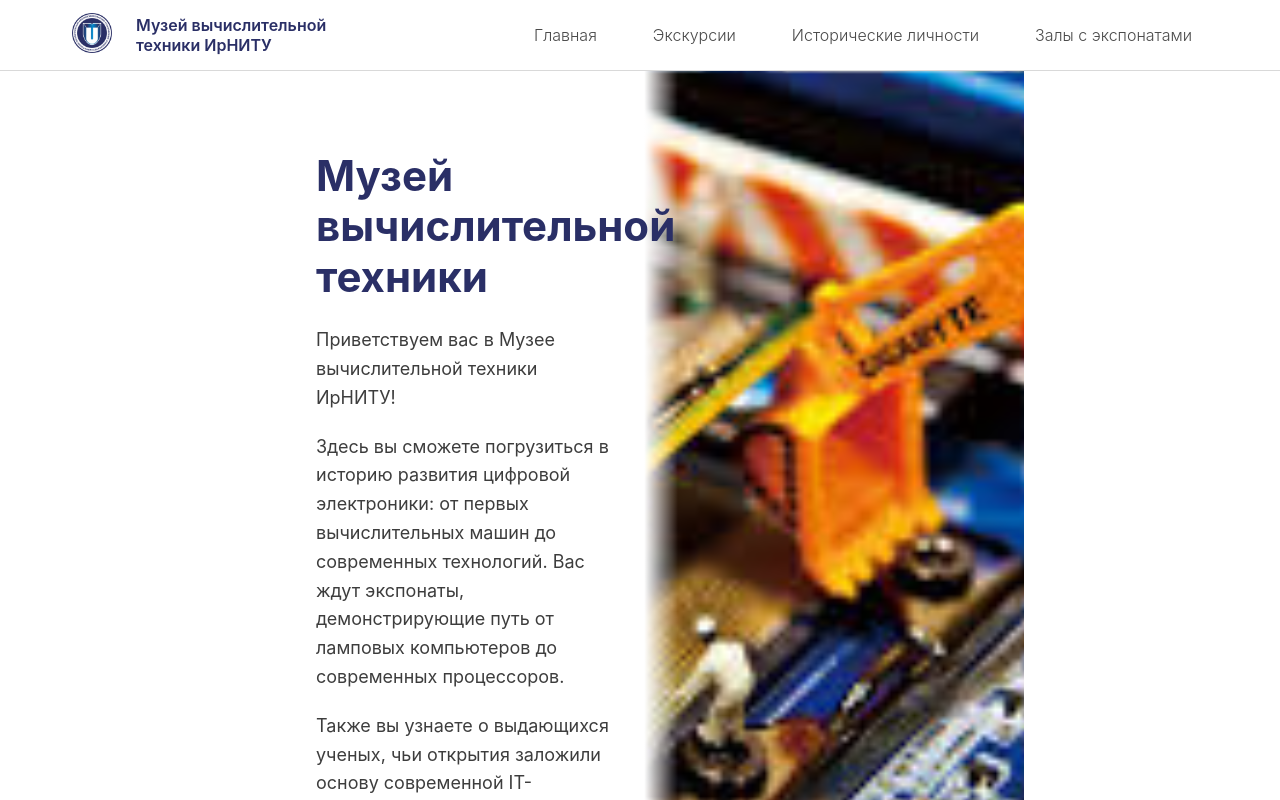
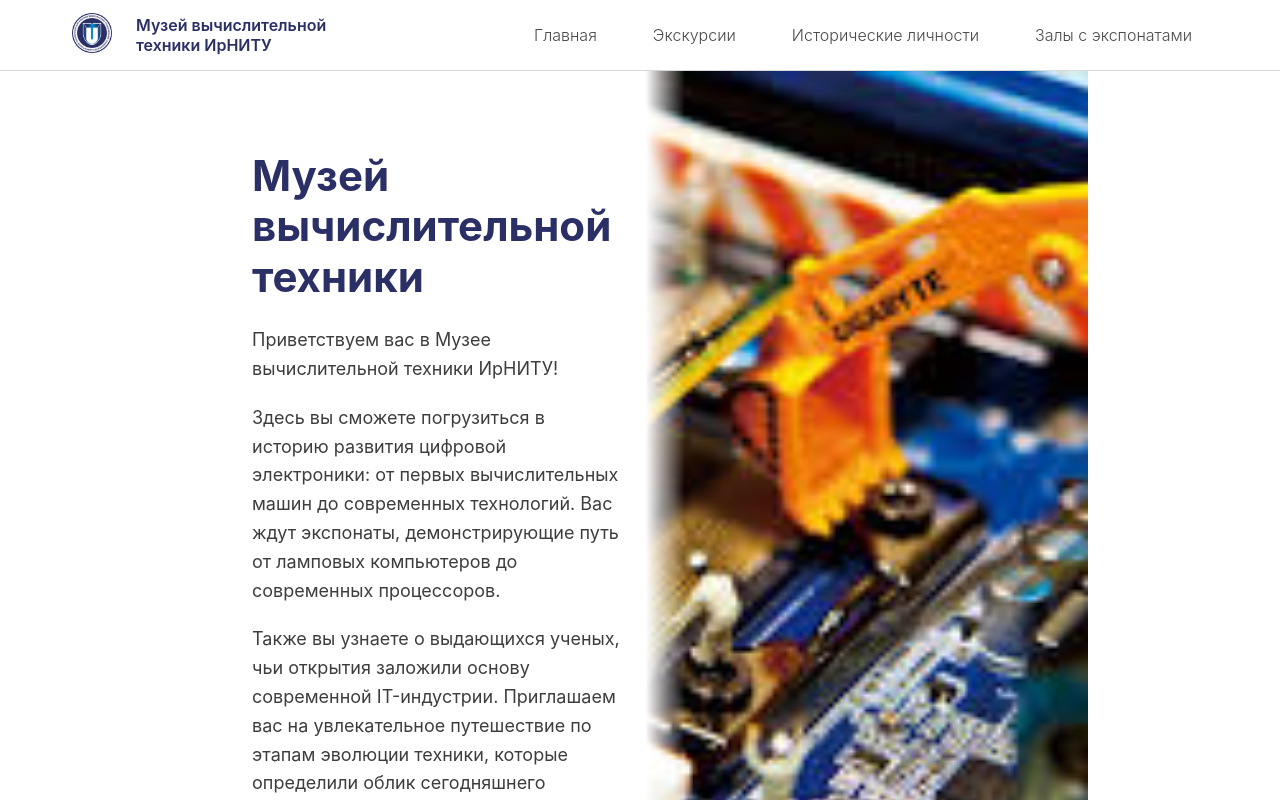
Before and after one commit to MAKKKINTOSH/INRUTU_MUSEUM, a React (Create React App) app in the folder frontend/: page /home in a window 1280 px wide. Shown: the top 800 px of the page. Built offline with nearby package versions, Linux system fonts and the light colour scheme; no server answers.

Commit message:
Refactor HomePage and BaseLayout styles for improved layout consistency

```diff
--- a/frontend/src/pages/HomePage/HomePage.module.css
+++ b/frontend/src/pages/HomePage/HomePage.module.css
@@ -2,10 +2,12 @@
     width: 100%;
     background-color: var(--color-block-background-white);
     overflow-x: hidden;
-    width: 60vw;
-    margin: 0 auto;
+    display: flex;
+    flex-direction: column;
+    gap: 10px; /* Либо поменяйте расстояние, либо вообще другую логику примените */
 }
 
+/* Секция приветствия */
 .WelcomeSection {
     position: relative;
     display: flex;
@@ -13,15 +15,6 @@
     margin-bottom: 24px;
     overflow: hidden;
     align-items: stretch;
-}
-
-/* Картинка */
-.WelcomeSection {
-    position: relative;
-    display: flex;
-    min-height: 600px;
-    margin-bottom: 24px;
-    overflow: hidden;
 }
 
 /* Картинка на весь блок */
@@ -41,16 +34,16 @@
 .WelcomeText {
     position: relative;
     z-index: 1;
-    width: 55%; /* оставляем примерно половину блока для текста */
+    width: 55%;
     padding: 80px 60px;
     display: flex;
     flex-direction: column;
-    justify-content: flex-start; /* выравнивание по верхнему краю */
-    text-align: left; /* левый край */
+    justify-content: flex-start;
+    text-align: left;
     background: linear-gradient(
         to right,
-        var(--color-block-background-white) 92%, /* резкий серый */
-        rgba(245, 247, 250, 0) 100%  /* полностью прозрачный */
+        var(--color-block-background-white) 92%,
+        rgba(245, 247, 250, 0) 100%
     );
 }
 
@@ -72,9 +65,6 @@
 
 /* Контент секций */
 .ContentSection {
-    max-width: 1200px;
-    margin: 0 auto;
-    padding: 0 24px;
     display: flex;
     flex-direction: column;
     gap: 16px;
@@ -85,10 +75,8 @@
     margin-bottom: 0;
 }
 
+/* Секция исторических фигур */
 .HistoricalFiguresSection {
-    max-width: 1200px;
-    margin: 0 auto;
-    padding: 0 24px;
     display: flex;
     flex-direction: column;
     gap: 16px;
--- a/frontend/src/shared/ui/BaseLayout/BaseLayout.module.css
+++ b/frontend/src/shared/ui/BaseLayout/BaseLayout.module.css
@@ -1,9 +1,21 @@
 .Layout {
   display: flex;
+  flex-direction: column;
   min-height: 100vh;
-  flex-direction: column;
 }
 
+/* Шапка и подвал растягиваются на всю ширину */
+.Layout > :first-child,
+.Layout > :last-child {
+  width: 100%;
+}
+
+/* Основное тело */
 .Main {
   flex: 1 1 auto;
+  width: 70vw;              /* ограничиваем ширину */
+  margin: 0 auto;           /* центрируем */
+  display: flex;            /* для работы gap */
+  flex-direction: column;
+  gap: 4px;                 /* отступ между дочерними элементами */
 }
```
Also changed, not shown: frontend/src/shared/ui/BaseLayout/BaseLayout.jsx (line endings or trailing spaces).
